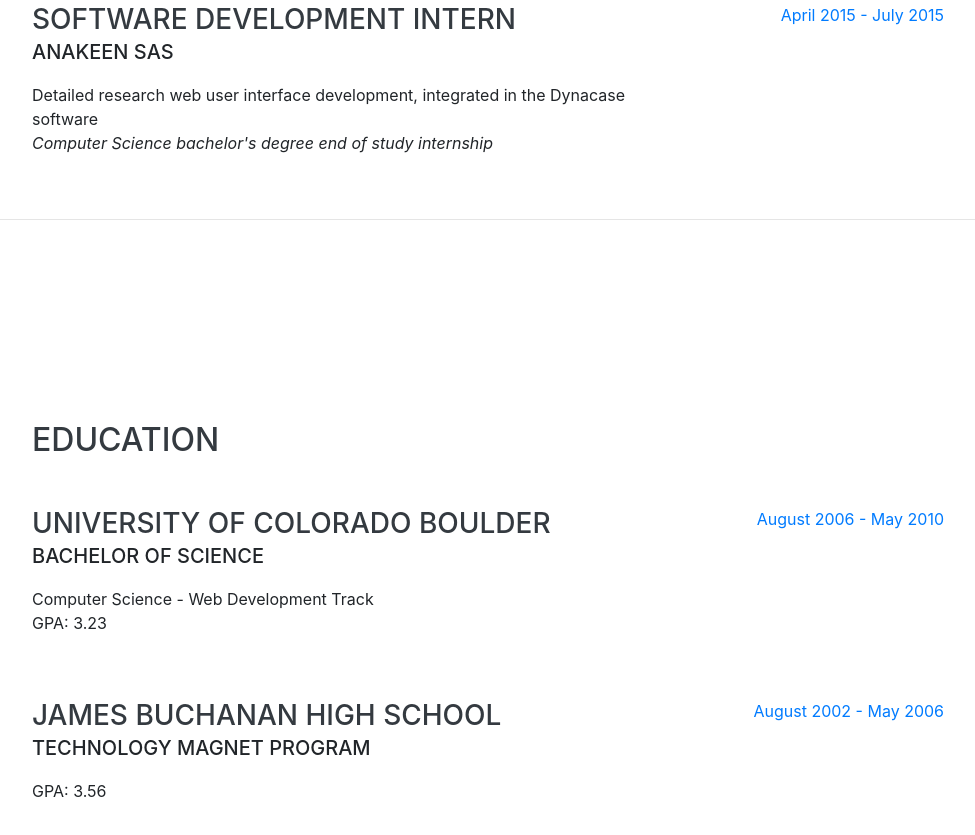
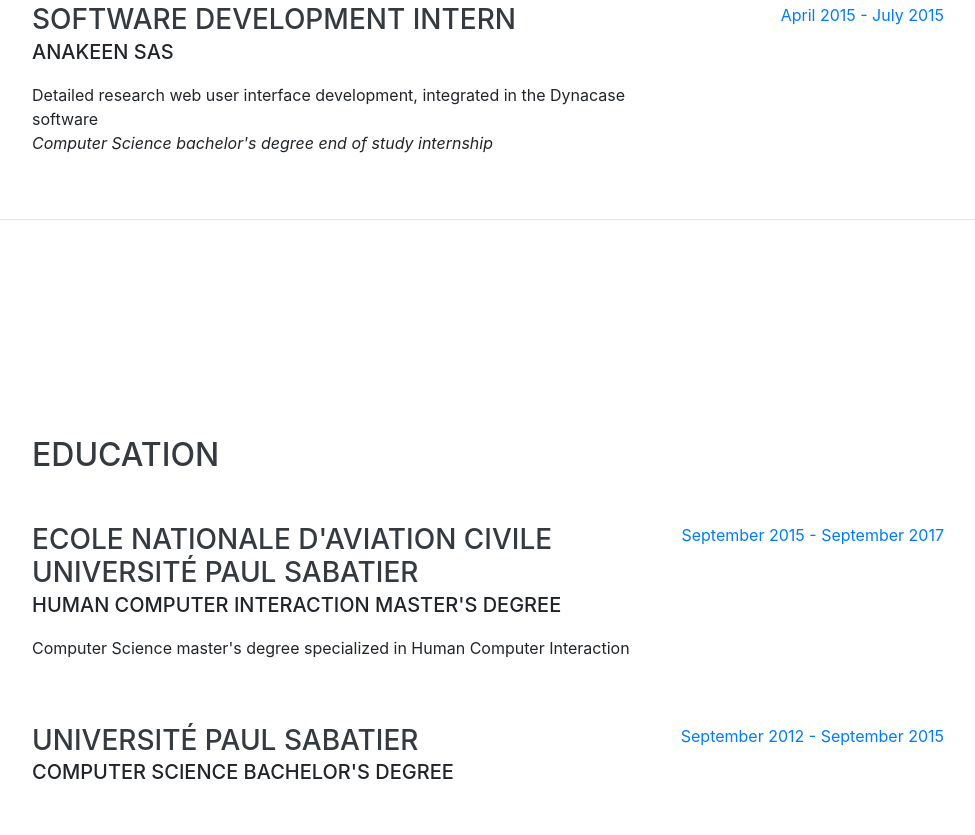
Before and after one commit to AlexandreBattutPro/alexandrebattut.github.io, a website with bundled scripts: page index.html in a window 1280 px wide. Shown: the part 1621-2456 px from the top of the page, without its empty margins (288-1263 px from the left). Built offline with nearby package versions, Linux system fonts and the light colour scheme; a web font is replaced by a local one.

Commit message:
Update Education

```diff
--- a/index.html
+++ b/index.html
@@ -69,15 +69,15 @@
           Human Computer Interaction Research & Engineering
         </div>
         <div class="social-icons">
-          <a href="https://www.linkedin.com/in/alexandre-battut-6a3707121/">
-            <i class="fab fa-linkedin-in" title="my linkedin profile"></i>
+          <a href="https://www.linkedin.com/in/alexandre-battut-6a3707121/" title="my linkedin profile">
+            <i class="fab fa-linkedin-in"></i>
           </a>
-          <a href="mailto:alexandre.battut.pro@gmail.com">
-            <i class="fas fa-envelope" title="mail me"></i>
+          <a href="mailto:alexandre.battut.pro@gmail.com" title="mail me">
+            <i class="fas fa-envelope"></i>
           </a>
-          <a href="#about">
-            <i class="fas fa-file-pdf" title="download the PDF resume"></i>
-          </a>
+          <!--<a href="#about" title="download the PDF resume">
+            <i class="fas fa-file-pdf"></i>
+          </a>-->
         </div>
       </div>
     </section>
@@ -153,24 +153,22 @@
 
         <div class="resume-item d-flex flex-column flex-md-row justify-content-between mb-5">
           <div class="resume-content">
-            <h3 class="mb-0">University of Colorado Boulder</h3>
-            <div class="subheading mb-3">Bachelor of Science</div>
-            <div>Computer Science - Web Development Track</div>
-            <p>GPA: 3.23</p>
+            <h3 class="mb-0">Ecole nationale d'aviation civile </br> Université paul sabatier</h3>
+            <div class="subheading mb-3">Human Computer Interaction master's degree</div>
+            <p>Computer Science master's degree specialized in Human Computer Interaction</p>
           </div>
           <div class="resume-date text-md-right">
-            <span class="text-primary">August 2006 - May 2010</span>
+            <span class="text-primary">September 2015 - September 2017</span>
           </div>
         </div>
 
         <div class="resume-item d-flex flex-column flex-md-row justify-content-between">
           <div class="resume-content">
-            <h3 class="mb-0">James Buchanan High School</h3>
-            <div class="subheading mb-3">Technology Magnet Program</div>
-            <p>GPA: 3.56</p>
+            <h3 class="mb-0">Université paul sabatier</h3>
+            <div class="subheading mb-3">Computer Science bachelor's degree</div>
           </div>
           <div class="resume-date text-md-right">
-            <span class="text-primary">August 2002 - May 2006</span>
+            <span class="text-primary">September 2012 - September 2015</span>
           </div>
         </div>
 
```
